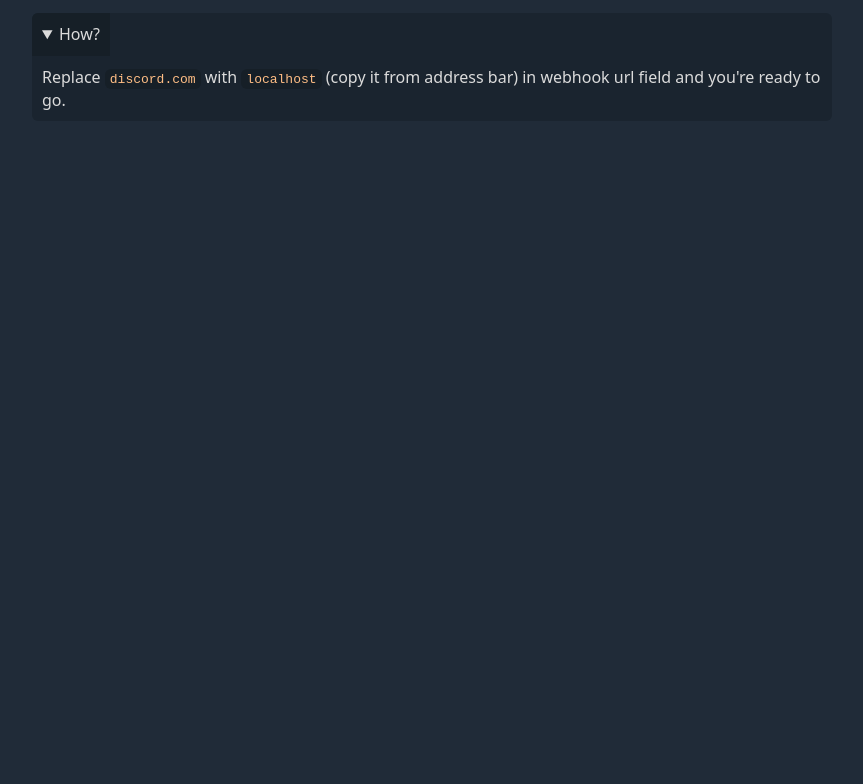
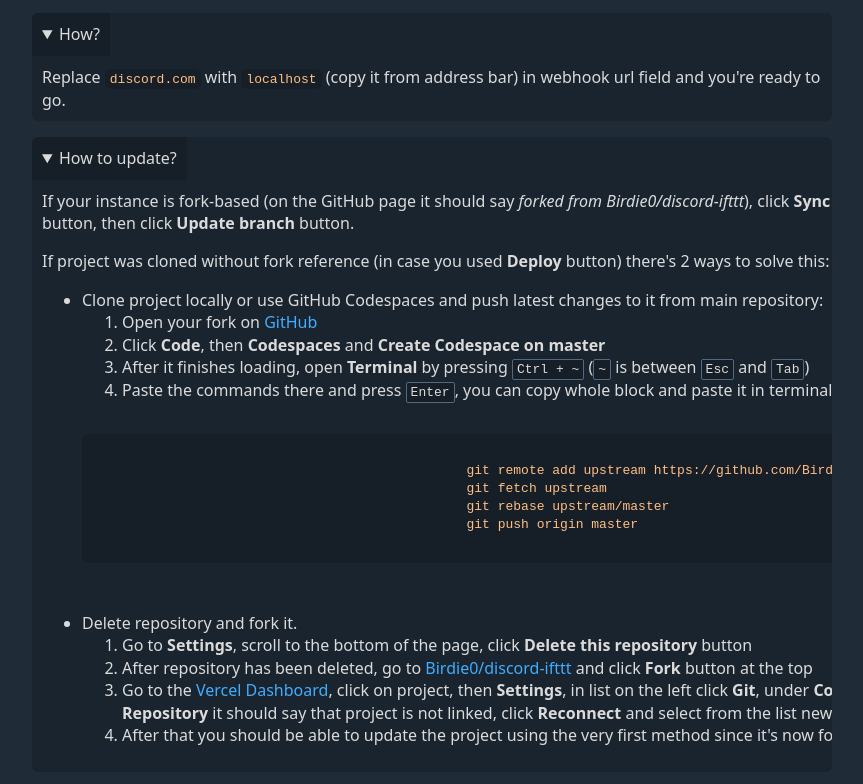
Before and after one commit to Birdie0/discord-ifttt, a website: page public/index.html in a window 1280 px wide. Shown: the part 76-860 px from the top of the page, without its empty margins (208-1071 px from the left). Before the commit the page ends 800 px from the top, so only its background shows below. Drawn offline with nearby package versions, Linux system fonts and the light colour scheme.

Commit message:
add 'how to update' section to the page

```diff
--- a/public/index.html
+++ b/public/index.html
@@ -1,5 +1,6 @@
 <!doctype html>
 <html lang="en">
+
 <head>
 	<meta charset="utf-8">
 	<meta name="viewport" content="width=device-width, initial-scale=1">
@@ -8,17 +9,72 @@
 
 	<link rel="stylesheet" href="https://cdn.jsdelivr.net/npm/water.css@2/out/dark.min.css">
 </head>
+
 <body>
 	<h1>discord-ifttt, self-hosted edition</h1>
 
 	<details open>
 		<summary>How?</summary>
 		<p>
-			Replace <code>discord.com</code> with <code id="hostname">[project-name].vercel.app</code> (copy it from address bar) in webhook url field and you're ready to go.
+			Replace <code>discord.com</code> with <code id="hostname">[project-name].vercel.app</code> (copy it from address
+			bar) in webhook url field and you're ready to go.
 		</p>
 	</details>
+
+	<details open>
+		<summary>How to update?</summary>
+		<p>
+			If your instance is fork-based (on the GitHub page it should say <i>forked from Birdie0/discord-ifttt</i>),
+			click <b>Sync fork</b> below <b>Code</b> button, then click <b>Update branch</b> button.
+		</p>
+
+		<p>
+			If project was cloned without fork reference (in case you used <b>Deploy</b> button) there's 2 ways to solve this:
+
+		<ul>
+			<li>
+				Clone project locally or use GitHub Codespaces and push latest changes to it from main repository:
+
+				<ol>
+					<li>Open your fork on <a href="https://github.com/" rel="noopener noreferrer">GitHub</a></li>
+					<li>Click <b>Code</b>, then <b>Codespaces</b> and <b>Create Codespace on master</b></li>
+					<li>After it finishes loading, open <b>Terminal</b> by pressing <kbd>Ctrl + ~</kbd> (<kbd>~</kbd> is between
+						<kbd>Esc</kbd> and <kbd>Tab</kbd>)</li>
+					<li>Paste the commands there and press <kbd>Enter</kbd>, you can copy whole block and paste it in terminal
+						with right click:</li>
+				</ol>
+
+				<pre>
+					<code>
+						git remote add upstream https://github.com/Birdie0/discord-ifttt.git
+						git fetch upstream
+						git rebase upstream/master
+						git push origin master
+					</code>
+				</pre>
+			</li>
+
+			<li>
+				Delete repository and fork it.
+
+				<ol>
+					<li>Go to <b>Settings</b>, scroll to the bottom of the page, click <b>Delete this repository</b> button</li>
+					<li>After repository has been deleted, go to <a href="https://github.com/Birdie0/discord-ifttt"
+							rel="noopener noreferrer">Birdie0/discord-ifttt</a> and click <b>Fork</b> button at the top</li>
+					<li>Go to the <a href="https://vercel.com/dashboard">Vercel Dashboard</a>, click on project, then
+						<b>Settings</b>, in list on the left click <b>Git</b>, under <b>Connected Git Repository</b> it should say
+						that project is not linked, click <b>Reconnect</b> and select from the list newly forked repository</li>
+					<li>After that you should be able to update the project using the very first method since it's now fork-based
+					</li>
+				</ol>
+			</li>
+		</ul>
+		</p>
+	</details>
+
 	<script>
 		document.querySelector('#hostname').textContent = window.location.hostname
 	</script>
 </body>
+
 </html>
```
